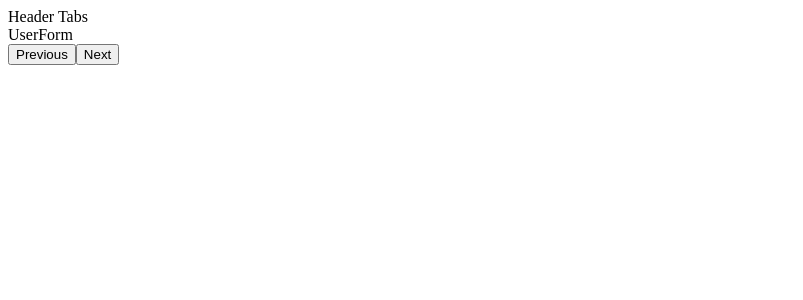
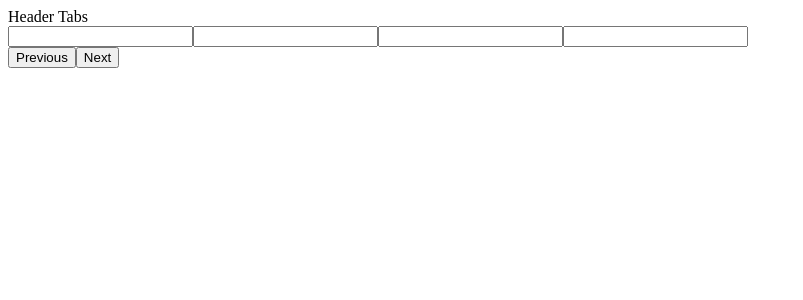
Before and after one commit to floroz/multi-step-form-trayio, a React (Create React App) app: page / in a window 1280 px wide. Shown: the top 300 px of the page, without its empty margins (0-803 px from the left). Built offline with nearby package versions, Linux system fonts and the light colour scheme.

Commit message:
fixed event typescript definition

```diff
--- a/src/components/Form/Form.tsx
+++ b/src/components/Form/Form.tsx
@@ -5,25 +5,28 @@ import Done from "../Done/Done";
 import useFormState from "./useFormState";
 
 const Form = () => {
-  const {
-    formState,
-    onChangeHandler,
-    clearForm,
-    prevStep,
-    nextStep,
-  } = useFormState();
+  const { formState, onChangeHandler, prevStep, nextStep } = useFormState();
   const { step } = formState;
 
   const renderStep = () => {
     switch (step) {
       case 0:
-        return <UserForm onChangeHandler={onChangeHandler} />;
+        return (
+          <UserForm onChangeHandler={onChangeHandler} formState={formState} />
+        );
       case 1:
-        return <PrivacyForm onChangeHandler={onChangeHandler} />;
+        return (
+          <PrivacyForm
+            onChangeHandler={onChangeHandler}
+            formState={formState}
+          />
+        );
       case 2:
         return <Done />;
       default:
-        return <UserForm onChangeHandler={onChangeHandler} />;
+        return (
+          <UserForm onChangeHandler={onChangeHandler} formState={formState} />
+        );
     }
   };
 
--- a/src/components/Form/useFormState.ts
+++ b/src/components/Form/useFormState.ts
@@ -1,4 +1,4 @@
-import React from "react";
+import React, { SyntheticEvent } from "react";
 
 export interface IFormState {
   step: number;
@@ -73,10 +73,9 @@ const useFormState = () => {
     });
   };
 
-  const onChangeHandler = (
-    name: keyof IFormState,
-    value: ValueOfIFormState
-  ): void => {
+  const onChangeHandler = (event: SyntheticEvent<HTMLInputElement>): void => {
+    const { name, value } = event.target as HTMLInputElement;
+
     dispatch({
       type: UPDATE_FORM_FIELD,
       payload: {
--- a/src/components/UserForm/UserForm.tsx
+++ b/src/components/UserForm/UserForm.tsx
@@ -1,12 +1,54 @@
-import React from "react";
-import { IFormState, ValueOfIFormState } from "../Form/useFormState";
+import React, { SyntheticEvent } from "react";
+import { IFormState } from "../Form/useFormState";
 
 interface Props {
-  onChangeHandler: (name: keyof IFormState, value: ValueOfIFormState) => void;
+  onChangeHandler: (event: SyntheticEvent<HTMLInputElement>) => void;
+  formState: IFormState;
 }
 
 const UserForm = (props: Props) => {
-  return <div>UserForm</div>;
+  const { formState, onChangeHandler } = props;
+  const { firstName, email, role, password } = formState;
+  return (
+    <div>
+      <label htmlFor="firstName">
+        <input
+          type="text"
+          name="firstName"
+          id="firstName"
+          value={firstName}
+          onChange={onChangeHandler}
+        />
+      </label>
+      <label htmlFor="role">
+        <input
+          type="text"
+          name="role"
+          id="role"
+          value={role}
+          onChange={onChangeHandler}
+        />
+      </label>
+      <label htmlFor="email">
+        <input
+          type="text"
+          name="email"
+          id="email"
+          value={email}
+          onChange={onChangeHandler}
+        />
+      </label>
+      <label htmlFor="password">
+        <input
+          type="password"
+          name="password"
+          id="password"
+          value={password}
+          onChange={onChangeHandler}
+        />
+      </label>
+    </div>
+  );
 };
 
 export default UserForm;
```
Also changed, not shown: src/components/PrivacyForm/PrivacyForm.tsx (+4 -3 lines).
